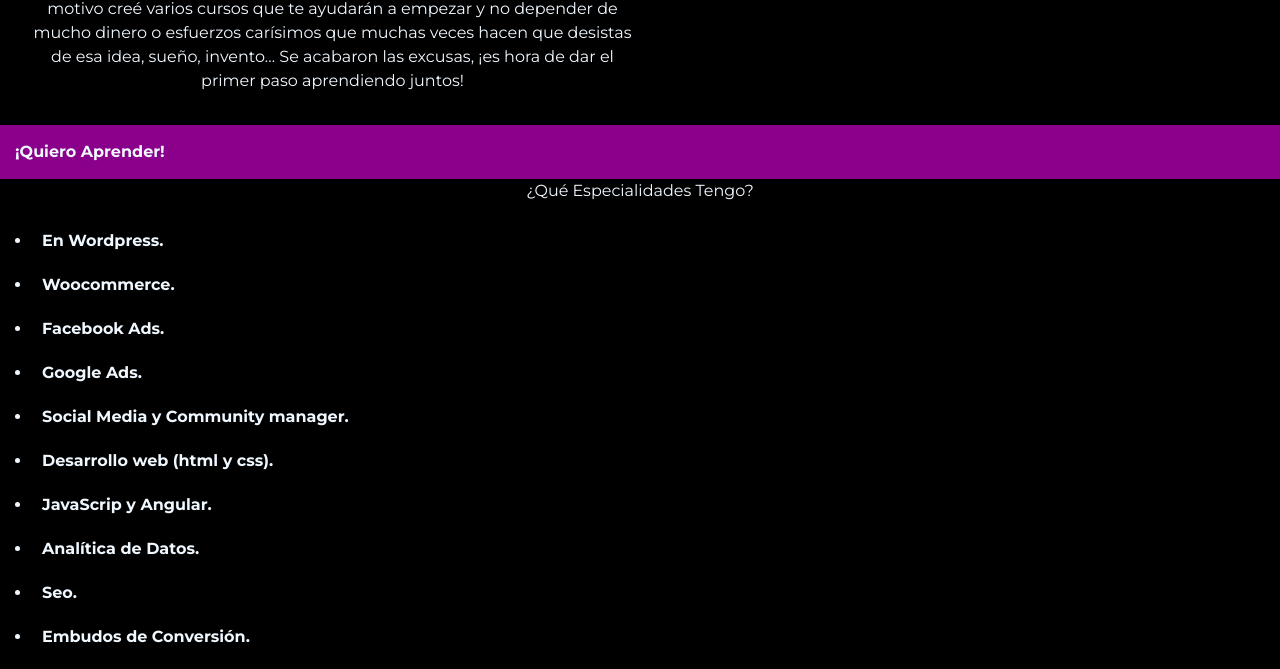
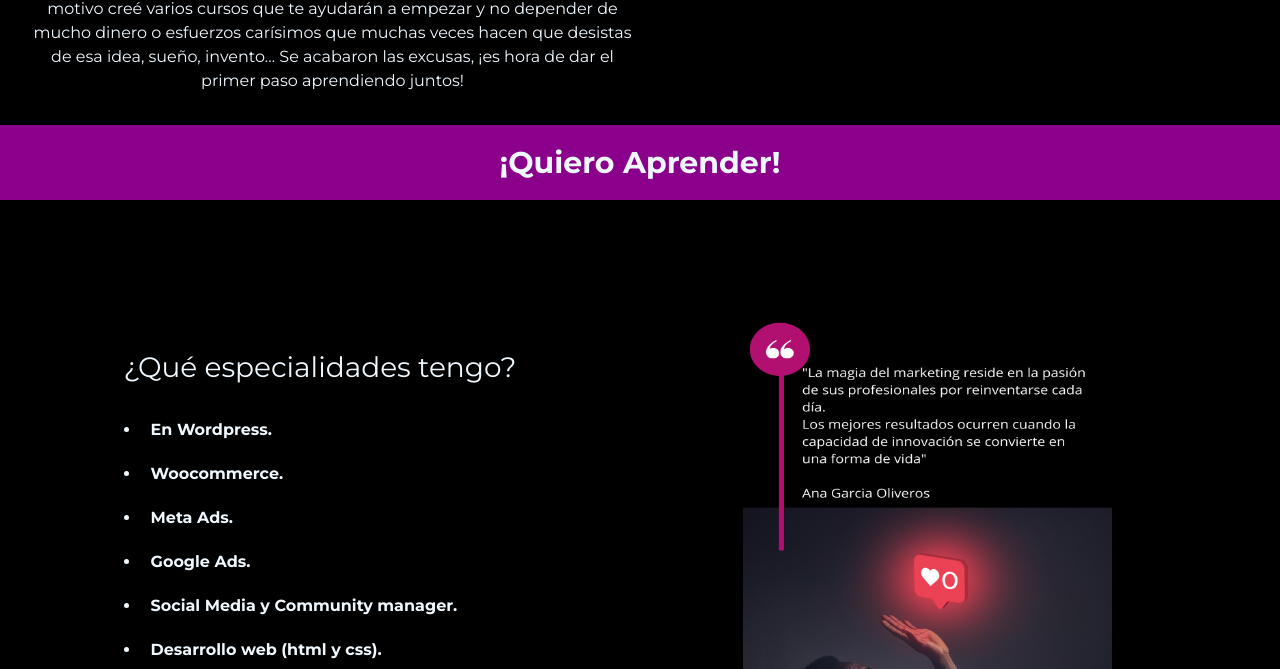
Before and after one commit to liligonz16/Proyecto-coder, a plain HTML site: page pages/sobre-mi.html in a window 1280 px wide. Shown: the part 780-1449 px from the top of the page. Drawn offline with nearby package versions, Linux system fonts and the light colour scheme.

Commit message:
agregue clases a la pagina sobre mi

```diff
--- a/css/style.css
+++ b/css/style.css
@@ -6,11 +6,9 @@
   box-sizing: border-box;
 }
 
-
 body {
   background-color: #000000;
   color: aliceblue;
-
 }
 
 .contenedorHeader {
@@ -108,7 +106,6 @@
   grid-template-rows: 163px 1fr;
   align-items: center;
   justify-items: center;
-
 }
 
 /**Hijos item de la grid1**/
@@ -500,16 +497,43 @@
 }
 
 .boton5 {
-  display: block;
+  display: flex;
   padding: 15px;
+  justify-content: center;
   background-color: darkmagenta;
+  font-size: 30px;
 }
-.especialidades{
 
-display: flex;
-flex-direction: column;
+/**grid4**/
+.grid4 {
+  min-height: 100vh;
+  display: grid;
+  grid-template-areas: "especialidades frase";
+  grid-template-columns: 1fr 1fr;
+  align-items: center;
+  justify-items: center;
+}
+
+.especialidades {
+  grid-area: especialidades;
+  display: flex;
+  flex-direction: column;
+}
+.frase {
+  grid-area: frase;
+  display: flex;
+  width: 434px;
+  justify-content: flex-start
 
 }
+.fotoFrase {
+  width: 369px;
+  height: 580px;
+}
+h3 {
+  padding: 15px;
+}
+/**aca termina la pagina sobre mi **/
 /**estilos de items descriptivos de la modalidad de los cursos**/
 .DescripciondelCurso {
   display: flex;
@@ -561,7 +585,7 @@
 /**pagina de cursos**/
 .prueba {
   display: flex;
-  background-color: darkmagenta;;
+  background-color: darkmagenta;
   height: 297px;
   flex-direction: column;
   flex-wrap: wrap;
--- a/pages/sobre-mi.html
+++ b/pages/sobre-mi.html
@@ -83,6 +83,7 @@
       <div class="gridItem3">
         <img class=miFoto src="../imagenes/mi-foto.png" alt="Esta es una foto de la diseñadora de este sitio web" />
       </div>
+
     </section>
 
 
@@ -91,12 +92,15 @@
 </div>
 
 
+
+
+<section class="grid4">
 <div class="especialidades">
-  <p> ¿Qué Especialidades Tengo?</p>
+  <h3>¿Qué especialidades tengo?</h3>
   <ul>
     <li>En Wordpress.</li>
     <li>Woocommerce. </li>
-    <li>Facebook Ads.</li>
+    <li>Meta Ads.</li>
     <li>Google Ads.</li>
     <li>Social Media y Community manager.</li>
     <li>Desarrollo web (html y css). </li>
@@ -106,6 +110,10 @@
     <li>Embudos de Conversión.</li>
   </ul>
 </div>
+<div class="frase">
+  <img class=fotoFrase  src="../imagenes/Frase.png" alt="imagen con frase"></div>
+</section>
+
 
 
 
```
Also changed, not shown: imagenes/Frase.png (added).
